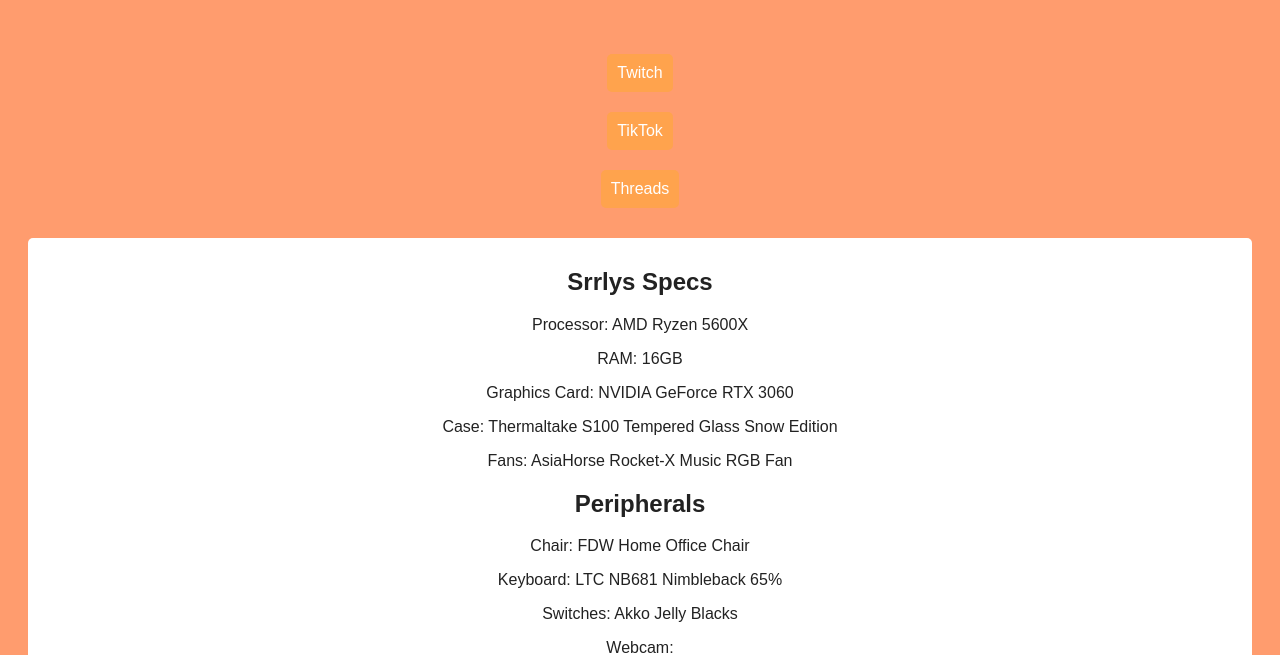
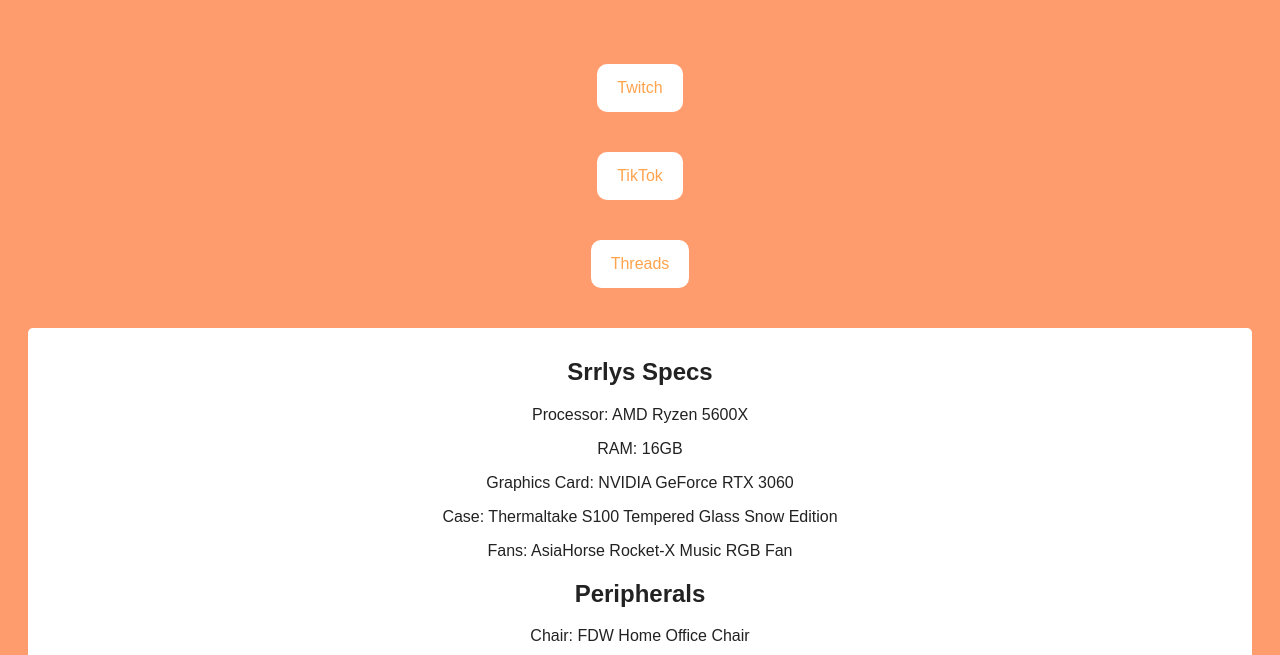
Before and after one commit to WhitneyL808/linktree-ChatGPT, a plain HTML site: page index.html in a window 1280 px wide. Shown: the part 158-813 px from the top of the page. Drawn offline with Linux system fonts and the light colour scheme.

Commit message:
adding margin and padding to styles

```diff
--- a/style.css
+++ b/style.css
@@ -15,16 +15,17 @@
     align-items: center;
 }
 .link-item {
-    margin: 10px 0;
-    padding: 10px;
-    background-color: #ffa34d; /* Orange */
-    color: #fff;
-    border-radius: 5px;
+    margin: 20px 0;
+    padding: 15px 20px;
+    background-color: white; /* Orange */
+    color: #ffa34d;
+    border-radius: 10px;
     text-decoration: none;
     transition: background-color 0.3s;
 }
 .link-item:hover {
     background-color: #ff8a33; /* Lighter Orange */
+    color: white;
 }
 .computer-details {
     margin-top: 20px;
```
